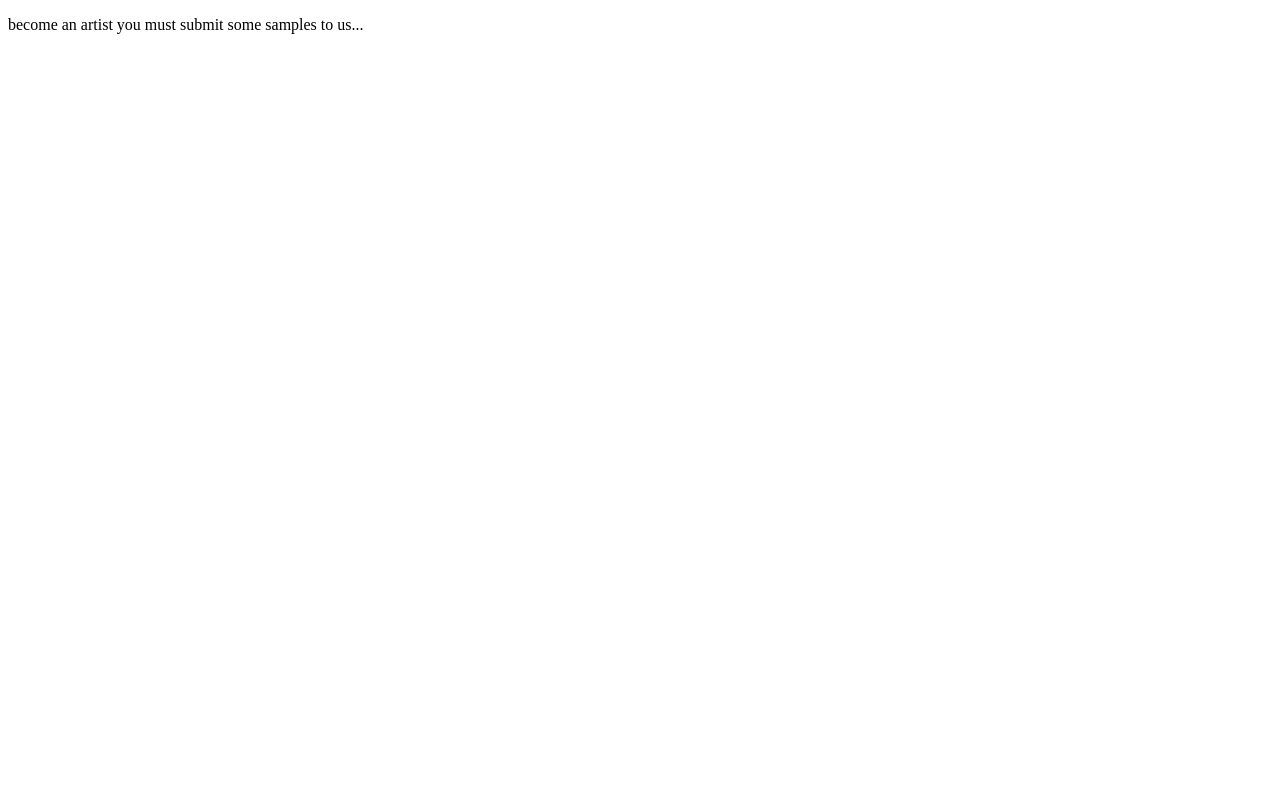
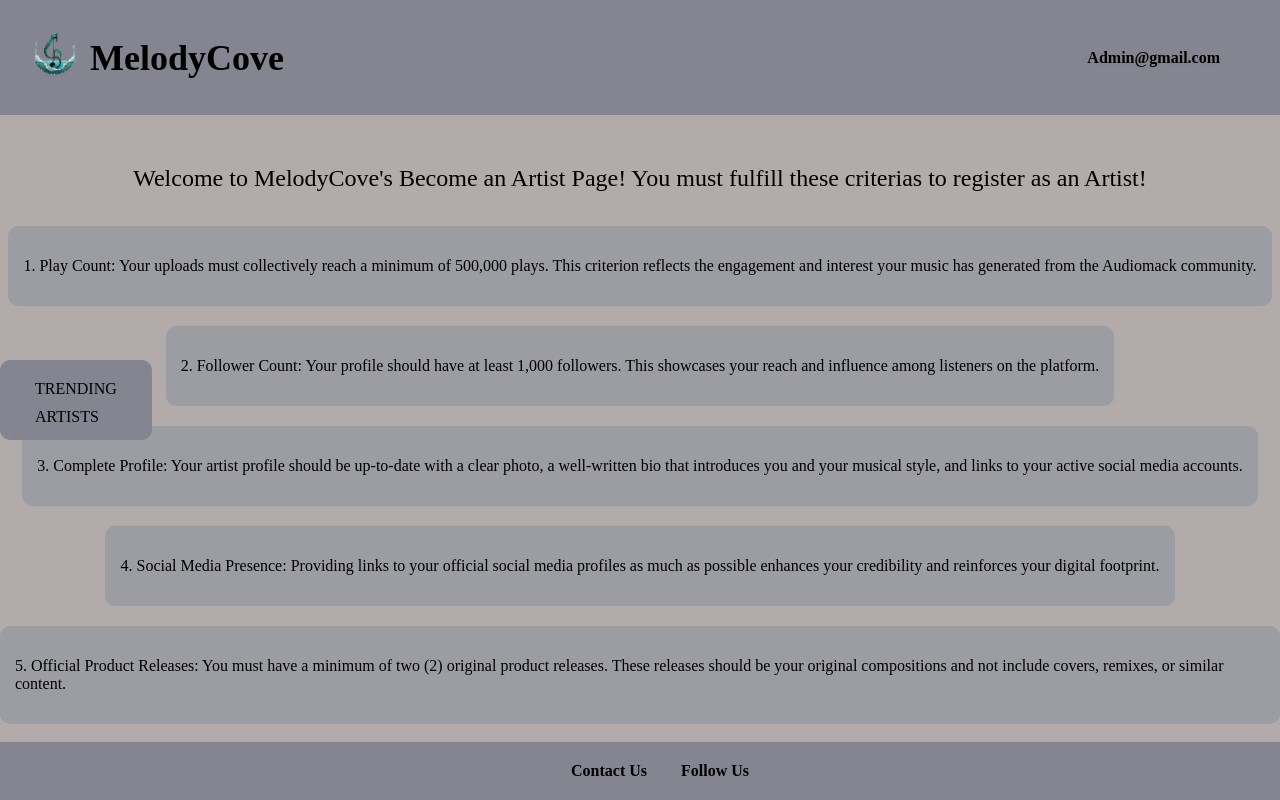
Before and after one commit to ZahirCD/MelodyCove, a plain HTML site: page Pages/BecomeArtistPage.html in a window 1280 px wide. Drawn offline with Linux system fonts and the light colour scheme.

Commit message:
Created Become and Artist Page Added criterias and design for entire page

```diff
--- a/Pages/BecomeArtistPage.html
+++ b/Pages/BecomeArtistPage.html
@@ -1,8 +1,55 @@
+<!-- BecomeAnArtistPage.html -->
 <!DOCTYPE html>
 <html>
-    <p>become an artist you must
+    <head>
+        <meta charset="UTF-8">
+        <meta name="viewport" content="width=device-width, initial-scale=1.0">
+        <title>MelodyCove</title>
+        <link rel="stylesheet" type="text/css" href="/Stylesheets/BecomeAnArtistPage.css">
+        <script defer src="/Scripts/BecomeAnArtistPage.js"></script>
+    </head>
+    <div class="header">
+        <div class="brand">
+          <a href="/Pages/HomePage.html">
+            <img src="/images/logo.png" class="logo"/>
+            </a>
+            <h1>MelodyCove</h1>
+        </div>
+      <nav>
+        <div class="nav-links">
+          <li class="login-btn"><a href="/Pages/UserProfilePage.html">Admin@gmail.com</a></li>
+        </div>
+        <div class="trending-artists-box">
+            <li><a href="/Pages/TrendingPage.html">TRENDING</a></li>
+            <li><a href="/Pages/ArtistPage.html">ARTISTS</a></li>
+          </div>
+      </nav>
 
-
-        submit some samples to us...
-    </p>
+      </div>
+      <div class="middle-text">
+        <p>Welcome to MelodyCove's Become an Artist Page! You must fulfill these criterias to register as an Artist!</p>
+    </div>
+    <div class="criteria-boxes">
+        <div class="criteria-box">
+            <p>1. Play Count: Your uploads must collectively reach a minimum of 500,000 plays. This criterion reflects the engagement and interest your music has generated from the Audiomack community.</p>
+        </div>
+        <div class="criteria-box">
+            <p>2. Follower Count: Your profile should have at least 1,000 followers. This showcases your reach and influence among listeners on the platform.</p>
+        </div>
+        <div class="criteria-box">
+            <p>3. Complete Profile: Your artist profile should be up-to-date with a clear photo, a well-written bio that introduces you and your musical style, and links to your active social media accounts.</p>
+        </div>
+        <div class="criteria-box">
+            <p>4. Social Media Presence: Providing links to your official social media profiles as much as possible enhances your credibility and reinforces your digital footprint.</p>
+        </div>
+        <div class="criteria-box">
+            <p>5. Official Product Releases: You must have a minimum of two (2) original product releases. These releases should be your original compositions and not include covers, remixes, or similar content.</p>
+        </div>
+    </div>
+<div class="footer">
+    <div class="footer-links">
+        <a href="/Pages/ContactPage.html">Contact Us</a>
+        <a href="/Pages/FollowPage.html">Follow Us</a>
+    </div>
+</div>
 </html>
--- /dev/null
+++ b/Stylesheets/BecomeAnArtistPage.css
@@ -0,0 +1,166 @@
+/* ManageSubscriptionsPage.css */
+body{
+    margin: 0;
+    padding: 0;
+    background-color: #b3aaaa;
+    overflow: hidden;
+  }
+
+  .header {
+    display: flex;
+    align-items: center;
+    justify-content: space-between;
+    background-color: rgb(133, 133, 146);
+    padding: 30px;
+    }
+
+    nav {
+    display: flex;
+    align-items: center;
+    }
+
+  .brand {
+    display: flex;
+    align-items: center;
+   }
+
+  .brand h1 {
+    font-size: 36px;
+    margin: 0 10px;
+    color: #000000;
+    text-align: center;
+  }
+
+  .logo {
+    width: 50px;
+    height: 50px;
+    padding-bottom: 1px;
+  }
+
+  .middle-text {
+    text-align: center;
+    margin-top: 50px;
+    position: relative;
+    }
+
+   .middle-text p {
+    font-size: 24px;
+    color: #000000;
+    }
+
+
+  .nav-links {
+    list-style: none;
+    margin: 0;
+    padding: 0;
+    display: flex;
+    align-items: center;
+  }
+
+  .trending-artists-box {
+    background-color:  rgb(133, 133, 146);
+    padding: 15px;
+    border-radius: 10px;
+    display: flex;
+    flex-direction: column;
+    position: absolute;
+    left: 0;
+    top: 50%;
+    height: 50px;
+    transform: translateY(-50%);
+  }
+
+  .trending-artists-box li {
+    display: block;
+    margin: 10px 0;
+    padding: 5px;
+  }
+
+  .nav-links li,
+  .trending-artists-box li {
+    display: inline-block;
+    margin: 0 15px;
+  }
+
+  .nav-links li a,
+  .trending-artists-box li a {
+    text-decoration: none;
+    color: #000000;
+    padding: 5px 0;
+    position: relative;
+  }
+
+  .nav-links li a::after,
+  .trending-artists-box li a::after {
+    content: "";
+    background: #000000;
+    width: 0;
+    height: 2px;
+    position: absolute;
+    bottom: 0;
+    left: 0;
+    transition: width ease 0.25s;
+  }
+
+  .nav-links li:not(.login-btn) a:hover::after,
+  .trending-artists-box li a:hover::after {
+     width: 100%;
+  }
+
+  .login-btn {
+    background: rgb(133, 133, 146);
+    padding: 8px 15px;
+    border-radius: 100px;
+    cursor: pointer;
+    transition: 0.25s;
+    font-size: 16px;
+    font-weight: 700;
+    text-shadow: 0px 1px 3px #818181;
+}
+
+  .login-btn:hover {
+    background: rgb(120, 120, 128);
+  }
+
+  span {
+    color: #000000;
+  }
+  .criteria-boxes {
+    display: flex;
+    flex-direction: column;
+    align-items: center;
+    margin-top: 20px;
+}
+
+.criteria-box {
+    background-color: rgb(156, 156, 163);
+    padding: 15px;
+    border-radius: 10px;
+    margin: 10px 0;
+}
+
+.criteria-box p {
+    font-size: 16px;
+    color: #000000;
+}
+
+  .footer {
+    background-color: rgb(133, 133, 146);
+    padding: 20px;
+    text-align: center;
+    position: fixed;
+    bottom: 0;
+    width: 100%;
+}
+
+.footer-links a {
+    text-decoration: none;
+    color: #000000;
+    margin: 0 15px;
+    font-weight: 700;
+}
+
+.footer-links a:hover {
+    text-decoration: underline;
+    cursor: pointer;
+}
```
Also changed, not shown: Pages/ManageSubscriptions.html (+1 -2 lines), Scripts/BecomeAnArtistPage.js (added).
